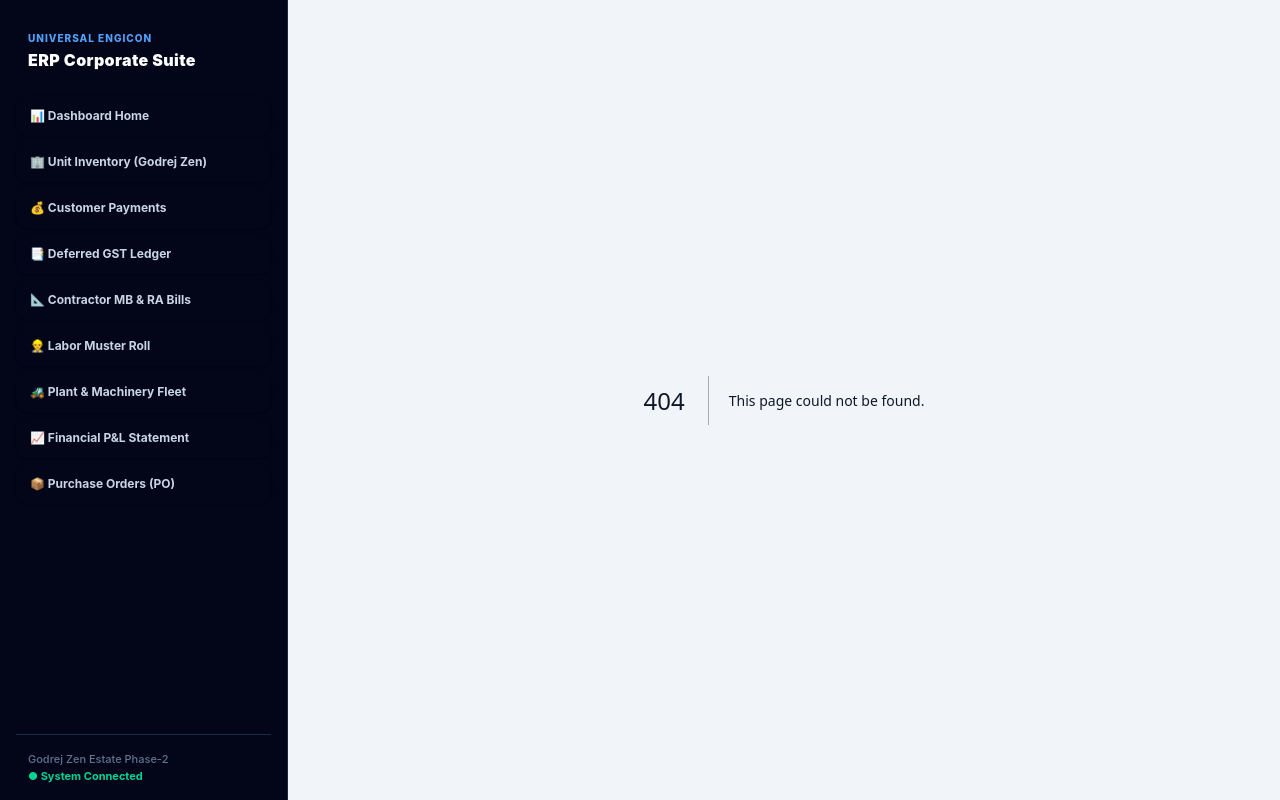
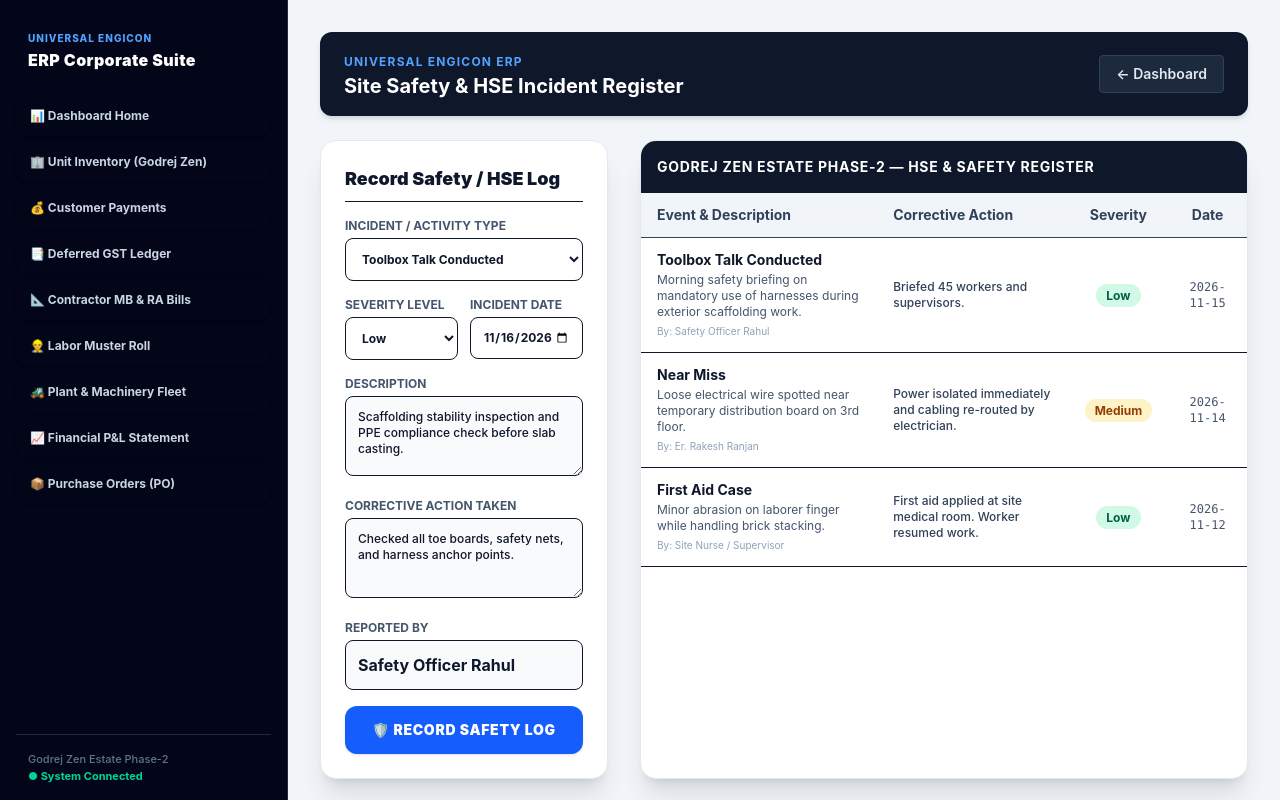
Before and after one commit to khalidahmad71/erp-universalengicon, a Next.js app: page /safety in a window 1280 px wide. Before the commit this address had no page. Built offline with nearby package versions, Linux system fonts and the light colour scheme; no server answers.

Commit message:
Add Site Safety and HSE Incident Register module

```diff
--- /dev/null
+++ b/app/safety/page.tsx
@@ -0,0 +1,163 @@
+'use client';
+
+import React, { useState } from 'react';
+import Link from 'next/link';
+import { createClient } from '@supabase/supabase-js';
+
+const supabaseUrl = process.env.NEXT_PUBLIC_SUPABASE_URL || 'https://jvorxidiigvdznnpgxrj.supabase.co';
+const supabaseKey = process.env.NEXT_PUBLIC_SUPABASE_ANON_KEY || '';
+let supabase: any = null;
+try { if (supabaseUrl && supabaseKey) { supabase = createClient(supabaseUrl, supabaseKey); } } catch (e) {}
+
+const initialSafetyLogs = [
+  { id: 1, incident_type: 'Toolbox Talk Conducted', severity_level: 'Low', description: 'Morning safety briefing on mandatory use of harnesses during exterior scaffolding work.', action_taken: 'Briefed 45 workers and supervisors.', reported_by: 'Safety Officer Rahul', incident_date: '2026-11-15' },
+  { id: 2, incident_type: 'Near Miss', severity_level: 'Medium', description: 'Loose electrical wire spotted near temporary distribution board on 3rd floor.', action_taken: 'Power isolated immediately and cabling re-routed by electrician.', reported_by: 'Er. Rakesh Ranjan', incident_date: '2026-11-14' },
+  { id: 3, incident_type: 'First Aid Case', severity_level: 'Low', description: 'Minor abrasion on laborer finger while handling brick stacking.', action_taken: 'First aid applied at site medical room. Worker resumed work.', reported_by: 'Site Nurse / Supervisor', incident_date: '2026-11-12' }
+];
+
+export default function SafetyModule() {
+  const [safetyLogs, setSafetyLogs] = useState(initialSafetyLogs);
+  const [incType, setIncType] = useState('Toolbox Talk Conducted');
+  const [severity, setSeverity] = useState('Low');
+  const [desc, setDesc] = useState('Scaffolding stability inspection and PPE compliance check before slab casting.');
+  const [action, setAction] = useState('Checked all toe boards, safety nets, and harness anchor points.');
+  const [reporter, setReporter] = useState('Safety Officer Rahul');
+  const [incDate, setIncDate] = useState(new Date().toISOString().split('T')[0]);
+  const [isSaving, setIsSaving] = useState(false);
+  const [successMsg, setSuccessMsg] = useState('');
+
+  const handleAddSafetyLog = async (e: React.FormEvent) => {
+    e.preventDefault();
+    setIsSaving(true);
+    const newEntry = {
+      id: safetyLogs.length + 1,
+      incident_type: incType,
+      severity_level: severity,
+      description: desc,
+      action_taken: action,
+      reported_by: reporter,
+      incident_date: incDate
+    };
+
+    try {
+      if (supabase) {
+        await supabase.from('site_safety_incidents').insert([newEntry]);
+      }
+      setSafetyLogs([newEntry, ...safetyLogs]);
+      setSuccessMsg('HSE safety log recorded successfully!');
+    } catch (err) {
+      console.error(err);
+    } finally {
+      setIsSaving(false);
+    }
+  };
+
+  return (
+    <div className="p-8 pb-20">
+
+      {/* Top Header */}
+      <div className="max-w-6xl mx-auto mb-6 flex justify-between items-center bg-slate-900 text-white px-6 py-4 rounded-xl shadow-md">
+        <div>
+          <span className="text-xs uppercase tracking-widest text-blue-400 font-bold">Universal Engicon ERP</span>
+          <h2 className="text-xl font-bold">Site Safety & HSE Incident Register</h2>
+        </div>
+        <Link href="/" className="bg-slate-800 hover:bg-slate-700 text-slate-200 text-sm font-semibold py-2 px-4 rounded border border-slate-700 transition">
+          ← Dashboard
+        </Link>
+      </div>
+
+      {successMsg && (
+        <div className="max-w-6xl mx-auto mb-6 bg-emerald-50 border border-emerald-300 text-emerald-900 p-4 rounded-xl font-bold text-center">
+          ✓ {successMsg}
+        </div>
+      )}
+
+      {/* Form & Table Container */}
+      <div className="max-w-6xl mx-auto grid grid-cols-1 lg:grid-cols-3 gap-8">
+
+        {/* Add Safety Log Form */}
+        <div className="bg-white p-6 rounded-2xl shadow-xl border border-slate-200 h-fit">
+          <h3 className="text-lg font-black text-slate-900 mb-4 pb-2 border-b">Record Safety / HSE Log</h3>
+          <form onSubmit={handleAddSafetyLog} className="space-y-4">
+            <div>
+              <label className="block text-xs font-bold text-slate-600 uppercase mb-1">Incident / Activity Type</label>
+              <select className="w-full p-3 border rounded-lg font-bold bg-white text-xs" value={incType} onChange={(e) => setIncType(e.target.value)}>
+                <option value="Toolbox Talk Conducted">Toolbox Talk Conducted</option>
+                <option value="Near Miss">Near Miss</option>
+                <option value="First Aid Case">First Aid Case</option>
+                <option value="Lost Time Injury">Lost Time Injury</option>
+              </select>
+            </div>
+            <div className="grid grid-cols-2 gap-3">
+              <div>
+                <label className="block text-xs font-bold text-slate-600 uppercase mb-1">Severity Level</label>
+                <select className="w-full p-3 border rounded-lg font-bold bg-white text-xs" value={severity} onChange={(e) => setSeverity(e.target.value)}>
+                  <option value="Low">Low</option>
+                  <option value="Medium">Medium</option>
+                  <option value="Critical">Critical</option>
+                </select>
+              </div>
+              <div>
+                <label className="block text-xs font-bold text-slate-600 uppercase mb-1">Incident Date</label>
+                <input type="date" className="w-full p-3 border rounded-lg font-bold text-xs" value={incDate} onChange={(e) => setIncDate(e.target.value)} required />
+              </div>
+            </div>
+            <div>
+              <label className="block text-xs font-bold text-slate-600 uppercase mb-1">Description</label>
+              <textarea className="w-full p-3 border rounded-lg font-medium text-xs bg-slate-50 h-20" value={desc} onChange={(e) => setDesc(e.target.value)} required />
+            </div>
+            <div>
+              <label className="block text-xs font-bold text-slate-600 uppercase mb-1">Corrective Action Taken</label>
+              <textarea className="w-full p-3 border rounded-lg font-medium text-xs bg-slate-50 h-20" value={action} onChange={(e) => setAction(e.target.value)} required />
+            </div>
+            <div>
+              <label className="block text-xs font-bold text-slate-600 uppercase mb-1">Reported By</label>
+              <input type="text" className="w-full p-3 border rounded-lg font-bold bg-slate-50" value={reporter} onChange={(e) => setReporter(e.target.value)} required />
+            </div>
+            <button type="submit" disabled={isSaving} className="w-full bg-blue-600 hover:bg-blue-700 text-white font-black py-3.5 rounded-xl shadow transition uppercase tracking-wider text-sm">
+              {isSaving ? 'Saving...' : '🛡️ Record Safety Log'}
+            </button>
+          </form>
+        </div>
+
+        {/* Master Table */}
+        <div className="lg:col-span-2 bg-white rounded-2xl shadow-xl border border-slate-200 overflow-hidden">
+          <div className="bg-slate-900 text-white p-4 font-bold text-sm uppercase tracking-wider">
+            Godrej Zen Estate Phase-2 — HSE & Safety Register
+          </div>
+          <table className="w-full text-left border-collapse text-sm">
+            <thead className="bg-slate-100 text-slate-700 border-b">
+              <tr>
+                <th className="py-3 px-4">Event & Description</th>
+                <th className="py-3 px-4">Corrective Action</th>
+                <th className="py-3 px-4 text-center">Severity</th>
+                <th className="py-3 px-4 text-center">Date</th>
+              </tr>
+            </thead>
+            <tbody>
+              {safetyLogs.map((log) => (
+                <tr key={log.id} className="border-b hover:bg-slate-50">
+                  <td className="py-3 px-4">
+                    <span className="font-bold text-slate-900 block">{log.incident_type}</span>
+                    <p className="text-xs text-slate-600 mt-0.5">{log.description}</p>
+                    <span className="text-[10px] text-slate-400">By: {log.reported_by}</span>
+                  </td>
+                  <td className="py-3 px-4 text-xs text-slate-700 font-medium">
+                    {log.action_taken}
+                  </td>
+                  <td className="py-3 px-4 text-center">
+                    <span className={`text-xs font-bold px-2.5 py-1 rounded-full ${log.severity_level === 'Critical' ? 'bg-rose-100 text-rose-800' : log.severity_level === 'Medium' ? 'bg-amber-100 text-amber-800' : 'bg-emerald-100 text-emerald-800'}`}>
+                      {log.severity_level}
+                    </span>
+                  </td>
+                  <td className="py-3 px-4 text-center font-mono text-xs text-slate-600">{log.incident_date}</td>
+                </tr>
+              ))}
+            </tbody>
+          </table>
+        </div>
+
+      </div>
+    </div>
+  );
+}
```
